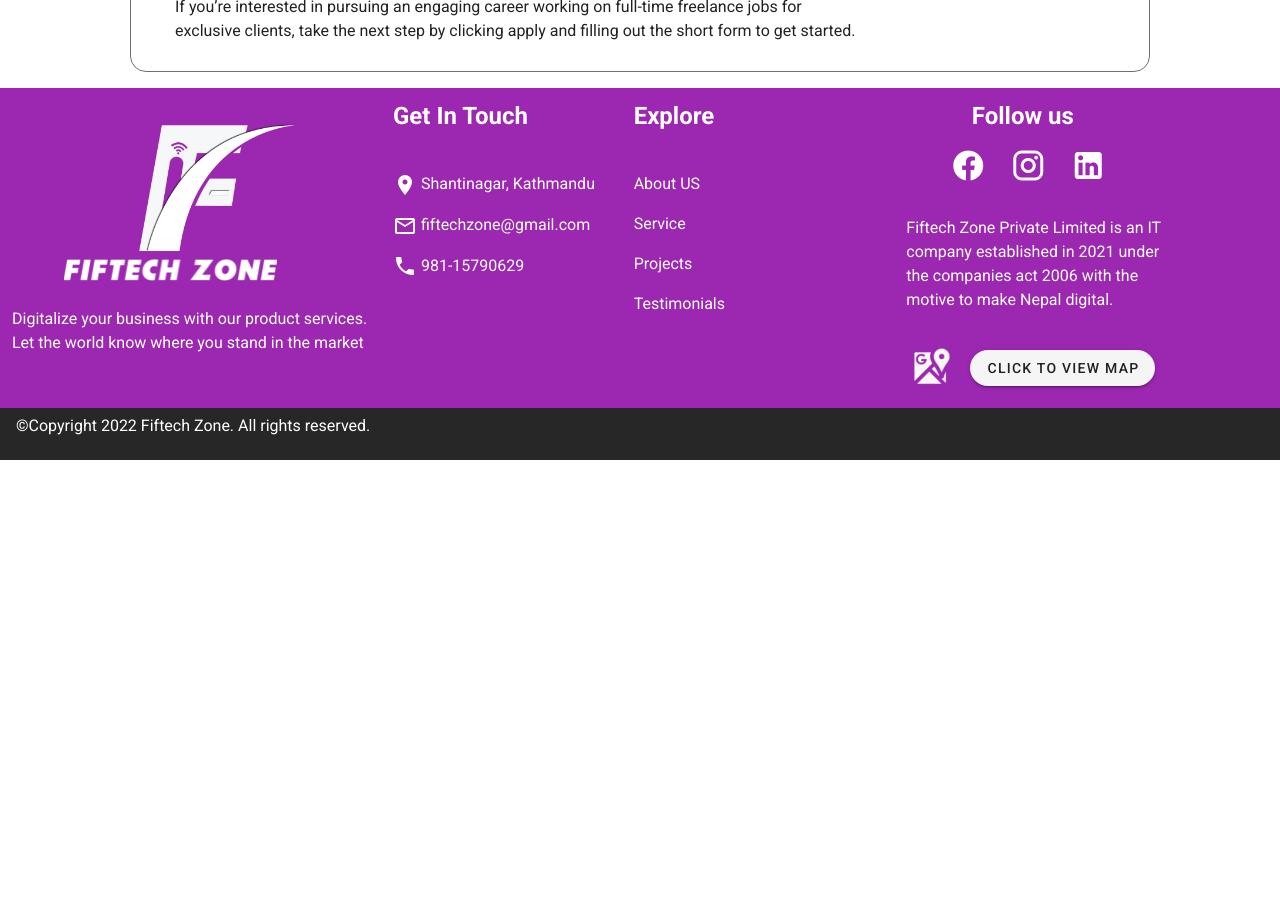
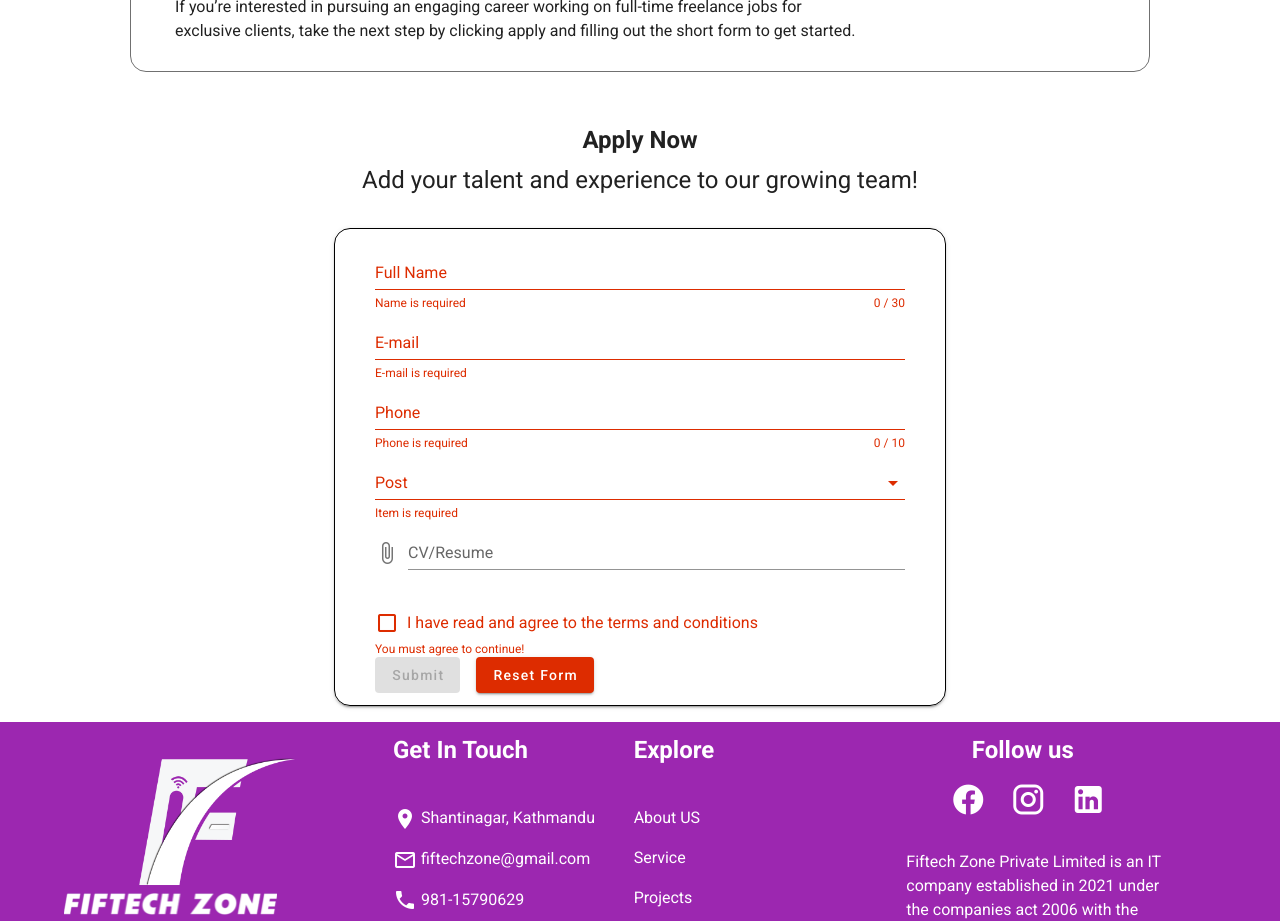
Before and after one commit to sachinbro/fiftech_zone, a Nuxt app: page /career in a window 1280 px wide. Shown: the part 2480-3401 px from the top of the page. Before the commit the page ends 2940 px from the top, so only its background shows below. Built offline with nearby package versions, Linux system fonts and the light colour scheme.

Commit message:
career form: complete

```diff
--- a/components/sections/career-page/JobOpening.vue
+++ b/components/sections/career-page/JobOpening.vue
@@ -1,7 +1,12 @@
 <script>
 export default{
+    mounted(){
+        this.validate()
+    },
     data(){
         return {
+            isSubmited: false,
+
             jobs: [
                 {
                     id: 1,
@@ -40,13 +45,55 @@ export default{
                     ]
 
                 }
-            ]
+            ],
+            valid: true,
+                name: '',
+                nameRules: [
+                    v => !!v || 'Name is required',
+                    v => (v && v.length <= 30) || 'Name must be less than 10 characters',
+                ],
+                email: '',
+                emailRules: [
+                    v => !!v || 'E-mail is required',
+                    v => /.+@.+\..+/.test(v) || 'E-mail must be valid',
+                ],
+                phone: '',
+                phoneRules: [
+                    v => !!v || 'Phone is required',
+                    v => /^\d{10}$/.test(v) || 'Phone must be valid',
+                ],
+                select: null,
+                items: [
+                    'Backend Developer',
+                    'Frontend Developer',
+                    'Full Stack Developer',
+                    'React-Native Developer',
+                ],
+                checkbox: false,
         }
-    }
+    },
+    methods: {
+      validate () {
+        this.$refs.form.validate()
+      },
+      reset () {
+        this.$refs.form.reset()
+      },
+      resetValidation () {
+        this.$refs.form.resetValidation()
+      },
+        submit () {
+            this.$refs.form.validate()
+            if (this.valid) {
+                this.isSubmited = true;
+                console.log(this.name,this.email,this.phone, this.select, this.checkbox);
+            }
+        },
+    },
 }
 </script>
 <template>
-<div class="ma-10">
+<div v-if="jobs" class="ma-10">
     <div class="text-center mt-16">
         <p class="text-h6 font-weight-semibold">Job Openings</p>
         <p class="text--secondary text-subtitle-1">Sample text. Click to select the text box. Click again or double click to start editing the text.<br> Duis aute irure dolor in reprehenderit in voluptate velit esse cillum dolore eu fugiat nulla pariatur.</p>
@@ -82,8 +129,96 @@ export default{
         </v-col>
         <v-col></v-col>
        </v-row>
-    </div>
+           </div>
+        <v-row v-if="!isSubmited" class="text-h5 font-weight-bold flex-column mt-16">
+
+            <div class="text-center mb-2">Apply Now</div>
+            <div class="text-h5 text-center">Add your talent and experience to our growing team!</div>
+        </v-row>
+        <v-row v-else></v-row>
+        <v-row>
+            <v-col cols="3">
+
+            </v-col>
+            <v-col v-if="!isSubmited" cols="6" class="rounded-xl  mt-8  px-10 elevation-2" style="border: 1px solid black">
+                <v-form
+                        @submit="submit"
+                        ref="form"
+                        v-model="valid"
+                        lazy-validation
+                    >
+                        <v-text-field
+                        v-model="name"
+                        :counter="30"
+                        :rules="nameRules"
+                        label="Full Name"
+                        required
+                        ></v-text-field>
+
+                        <v-text-field
+                        v-model="email"
+                        :rules="emailRules"
+                        label="E-mail"
+                        required
+                        ></v-text-field>
+
+                        <v-text-field
+                        v-model="phone"
+                        :rules="phoneRules"
+                        label="Phone"
+                        :counter="10"
+                        required
+                        ></v-text-field>
+
+                        <v-select
+                        v-model="select"
+                        :items="items"
+                        :rules="[v => !!v || 'Item is required']"
+                        label="Post"
+                        required
+                        ></v-select>
+
+                        <v-file-input
+                        label="CV/Resume"
+                        truncate-length="15"
+                        ></v-file-input>
+
+                        <v-checkbox
+                        v-model="checkbox"
+                        :rules="[v => !!v || 'You must agree to continue!']"
+                        label="I have read and agree to the terms and conditions"
+                        required
+                        ></v-checkbox>
+
+                        <v-btn
+                        :disabled="!valid"
+                        color="success"
+                        class="mr-4"
+                        @click="submit"
+                        >
+                        Submit
+                        </v-btn>
+
+                        <v-btn
+                        color="error"
+                        class="mr-4"
+                        @click="reset"
+                        >
+                        Reset Form
+                        </v-btn>
+                </v-form>
+            </v-col>
+        <v-col v-else class="ma-16 text-h4">
+            Application Registered Successfully!
+        </v-col>
+        <v-col cols="3"></v-col>
+       </v-row>
+
 </div>
+<v-row v-else class="pa-10 justify-center">
+    <p class="text-h6 text-center">Sorry, there are no recent openings. Keep in touch for more information!</p>
+    <img src="../../../static/sections/Careerpage/undraw_Cancel_re_pkdm.png" height="300px" alt="">
+</v-row>
 </template>
 <style scoped>
     .v-btn{
```
Also changed, not shown: static/sections/Careerpage/undraw_Cancel_re_pkdm.png (added).
